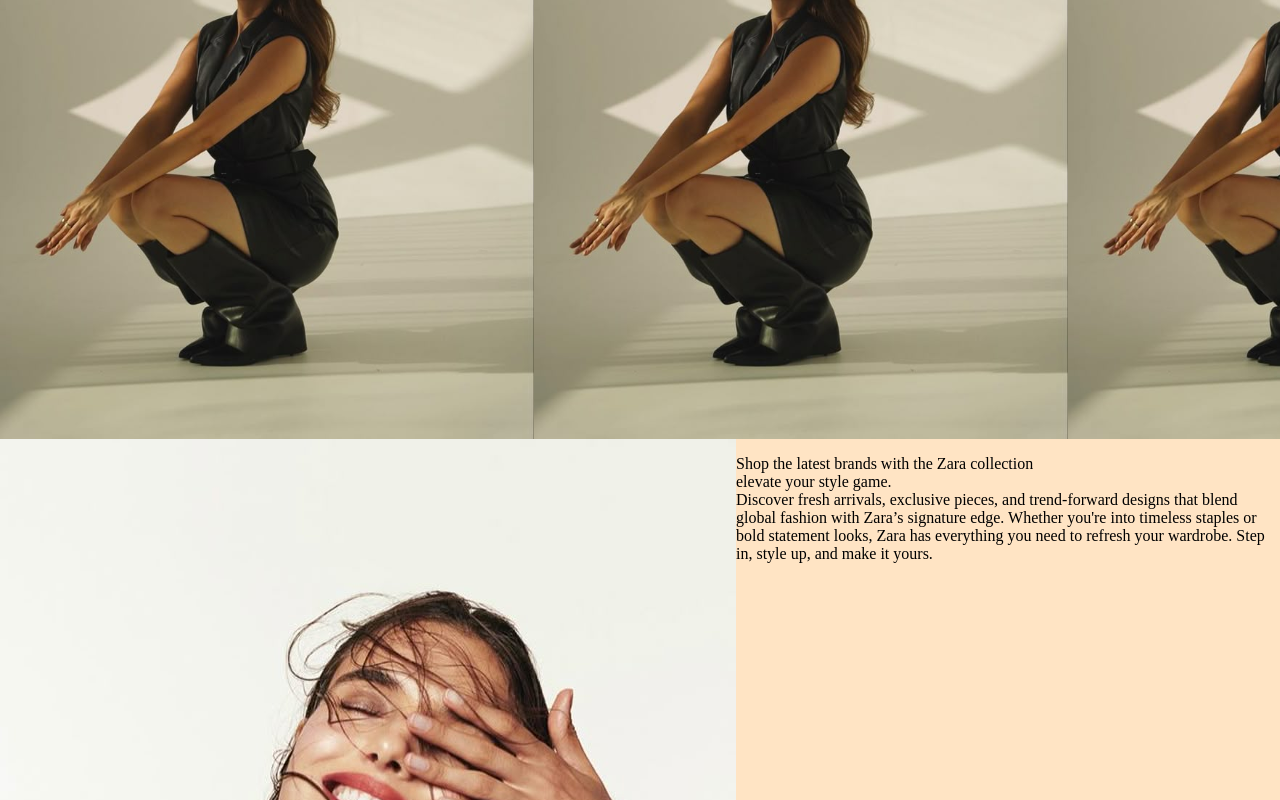
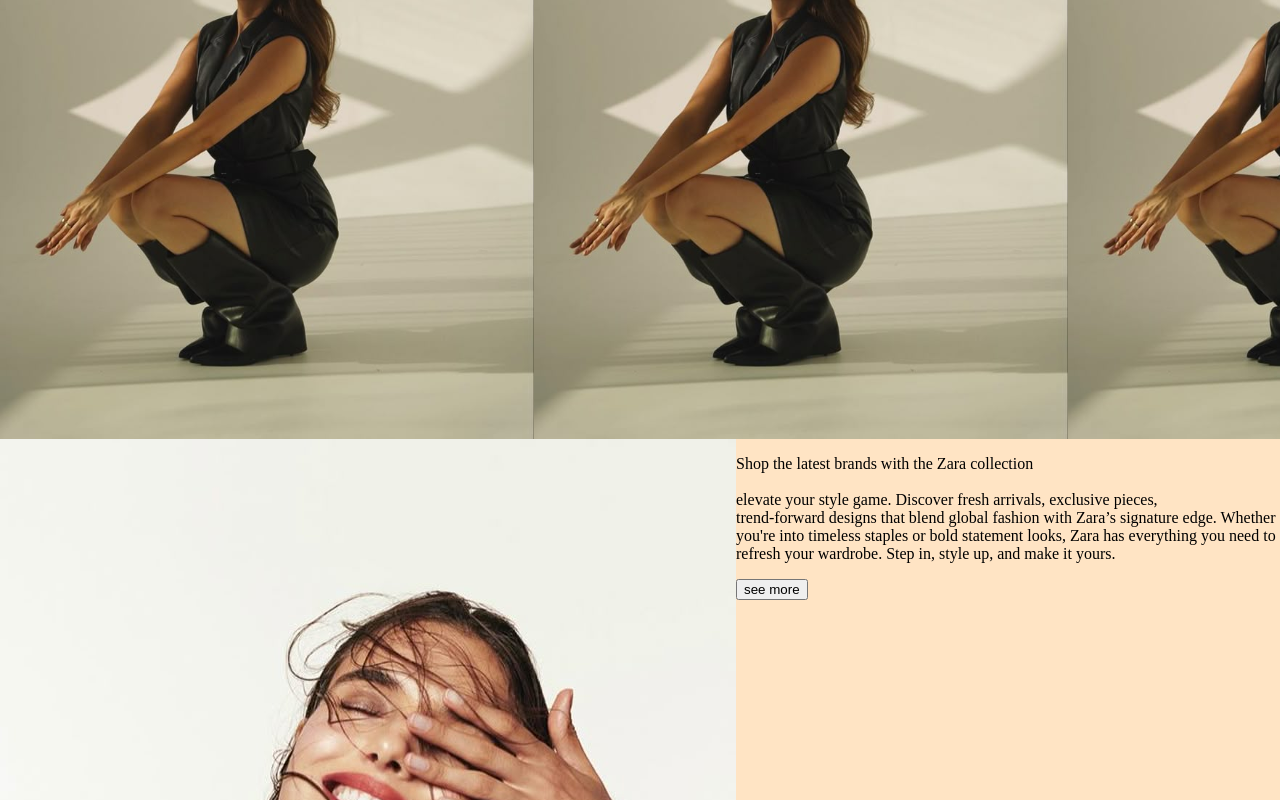
Before and after one commit to tinatarabay/zara, a plain HTML site: page index.html in a window 1280 px wide. Shown: the part 361-1161 px from the top of the page. Drawn offline with Linux system fonts and the light colour scheme.

Commit message:
adding second section

```diff
--- a/index.html
+++ b/index.html
@@ -24,10 +24,12 @@
         <img src="images\zara4.jpg" alt="">
     </div>
     <div class="container2">
-<p>Shop the latest brands with the Zara collection <br>elevate your style game.<br>
-Discover fresh arrivals, exclusive pieces, and trend-forward designs that blend global fashion with Zara’s signature edge. Whether you're into timeless staples or bold statement looks,
+<p>Shop the latest brands with the Zara collection <br> <br> elevate your style game.
+Discover fresh arrivals, exclusive pieces, <br>trend-forward designs that blend global fashion with Zara’s signature edge. Whether you're into timeless staples or bold statement looks,
 Zara has everything you need to refresh your wardrobe. Step in, style up, and make it yours.</p>
+<button onclick="alert('Button clicked!')">see more</button>
     </div>
+
  </section>
 
 <section >
```
Also changed, not shown: style.css (line endings or trailing spaces).
